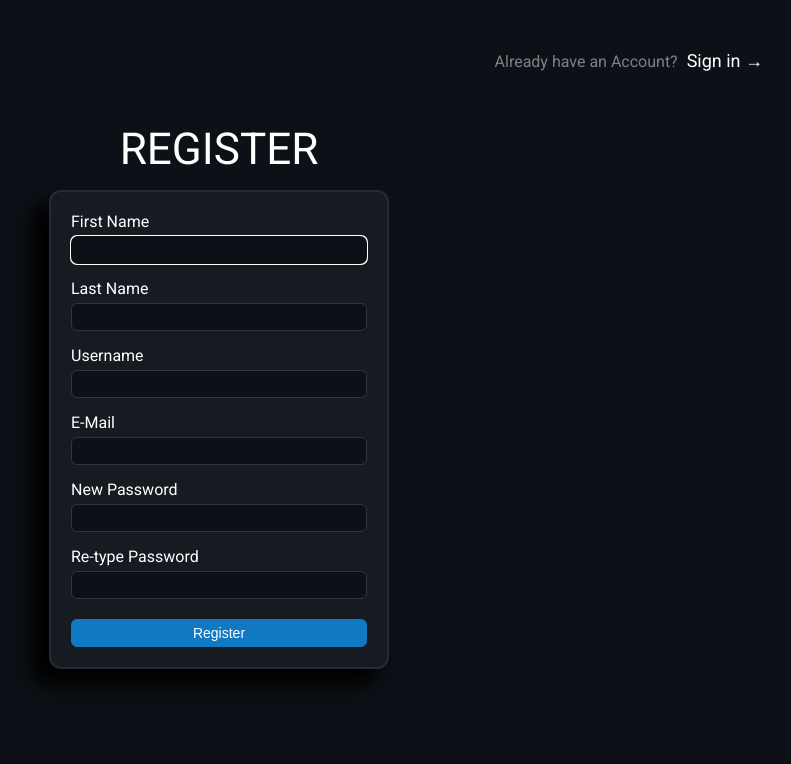
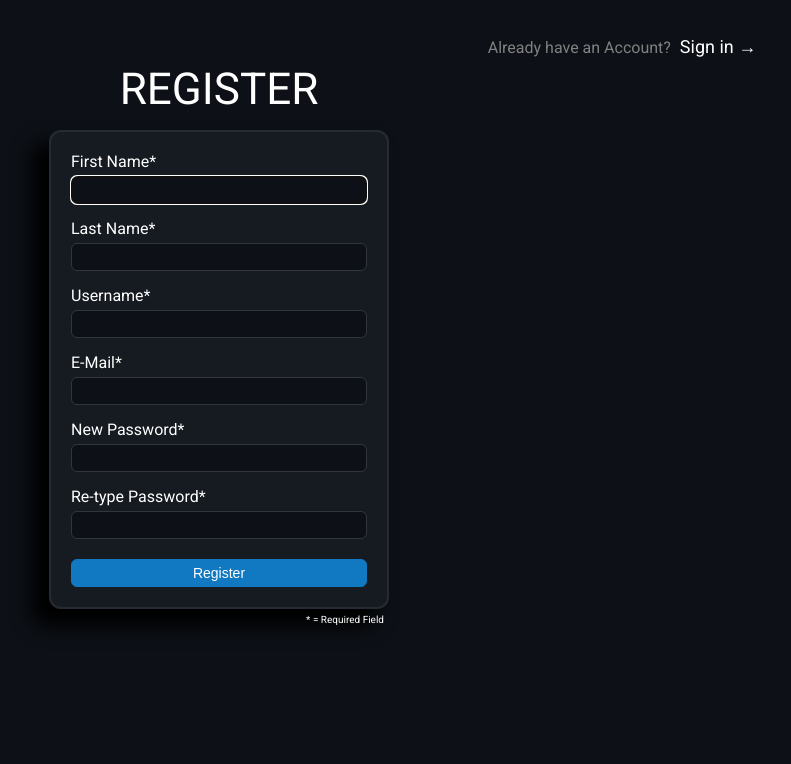
Before and after one commit to Dbevan770/web-dev-project, a website: page Public/register.html in a window 1280 px wide. Shown: the whole page, without its empty margins (421-1212 px from the left). Drawn offline with Linux system fonts and the light colour scheme.

Commit message:
Updated website layout

```diff
--- a/Public/css/home.css
+++ b/Public/css/home.css
@@ -16,6 +16,9 @@ a {
 }
 a:hover {
     text-decoration: underline;
+}
+* ::before ::after {
+    box-sizing: border-box;
 }
 .login {
     width: 340px;
--- a/Public/css/register.css
+++ b/Public/css/register.css
@@ -12,9 +12,13 @@ body {
     align-items: center;
     background-color: #0d1117;
 }
+* ::before ::after {
+    box-sizing: border-box;
+}
 .register {
     width: 340px;
     margin: 0 auto !important;
+    padding-bottom: 5px;
 }
 .register-panel {
     background-color: #161b22;
@@ -37,8 +41,9 @@ body {
 .return-to-signin {
     margin: 0 auto !important;
     width: 85%;
-    position: absolute;
-    top: 50px;
+    position: relative;
+    text-align: right;
+    padding: 5px;
 }
 .span-return {
     text-align: right;
@@ -93,3 +98,13 @@ label {
     text-align: left;
     font-weight: 400;
 }
+.main-application {
+    width: 100%;
+    height: 90%;
+}
+.sub-text {
+    float: right;
+    font-size: 10px;
+    color: white;
+    padding: 5px;
+}
--- a/Public/css/reset.css
+++ b/Public/css/reset.css
@@ -11,6 +11,9 @@ body {
     flex-direction: column;
     align-items: center;
     background-color: #0d1117;
+}
+* ::before ::after {
+    box-sizing: border-box;
 }
 .password-reset {
     width: 340px;
--- a/Public/register.html
+++ b/Public/register.html
@@ -4,6 +4,7 @@
     <meta charset="UTF-8">
     <meta name="viewport" content="width=device-width initial-scale=1.0">
     <link rel="stylesheet" type="text/css" href="css/register.css" />
+    <link rel="shortcut icon" href="#" />
     <link href="https://fonts.googleapis.com/css2?family=Roboto&display=swap" rel="stylesheet">
     <title>Register</title>
 </head>
@@ -14,25 +15,30 @@
             <a href="/">Sign in →</a>
         </div>
     </div>
+    <div class="main-application">
         <div class="register">
             <div class="header">REGISTER</div>
                 <div class="register-panel">
                     <div class="register-body">
                         <div class="register-fields">
-                        <label for="fname">First Name</label>
+                            <label for="fname">First Name*</label>
                             <input type="text" name="fname-field" id="fname" autocapitalize="none" autofocus="autofocus" autocorrect="off">
-                        <label for="lname">Last Name</label>
+                            <label for="lname">Last Name*</label>
                             <input type="text" name="lname-field" id="lname" autocapitalize="none" autocorrect="off">
-                        <label for="username">Username</label>
+                            <label for="username">Username*</label>
                             <input type="text" name="username-field" id="username" autocapitalize="none" autocorrect="off" autocomplete="username">
-                        <label for="email">E-Mail</label>
+                            <label for="email">E-Mail*</label>
                             <input type="email" name="email-field" id="email" autocapitalize="none" autocorrect="off" autocomplete="email">
-                        <label for="pass1">New Password</label>
+                            <label for="pass1">New Password*</label>
                             <input type="password" name="new-pass" id="pass1">
-                        <label for="pass2">Re-type Password</label>
+                            <label for="pass2">Re-type Password*</label>
                             <input type="password" name="re-pass" id="pass2">
-                        <button type="button" class="btn">Register</button>
+                            <button type="submit" class="btn">Register</button>
                         </div>
+                    </div>
+                </div>
+                <div class="sub-text">
+                    * = Required Field
                 </div>
         </div>
     </div>
--- a/hello.txt
+++ /dev/null
@@ -1 +0,0 @@
-Hello, this is a text file to be read by Javascript.
```
Lines whose indentation alone changed are shown as unchanged.
